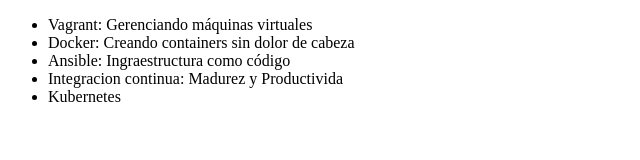
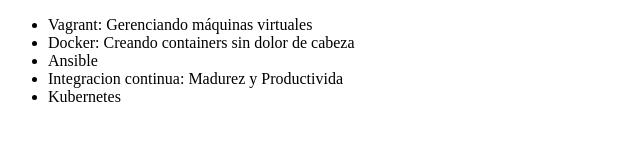
Before and after one commit to Adavidfr/Alura-git, a plain HTML site: page index.html in a window 1280 px wide. Shown: the whole page, without its empty margins (0-640 px from the left). Drawn offline with Linux system fonts and the light colour scheme.

Commit message:
Revert "Cambiando el nombre del curso de Ansible"
This reverts commit 20640245727b900e521fc34718f0b41644b8c67b.

```diff
--- a/index.html
+++ b/index.html
@@ -8,7 +8,7 @@
      <ul>
          <li> Vagrant: Gerenciando máquinas virtuales</li>
          <li> Docker: Creando containers sin dolor de cabeza</li>
-         <li> Ansible: Ingraestructura como código </li>
+         <li> Ansible </li>
          <li> Integracion continua: Madurez y Productivida </li>
          <li>Kubernetes</li>
      </ul>
```
